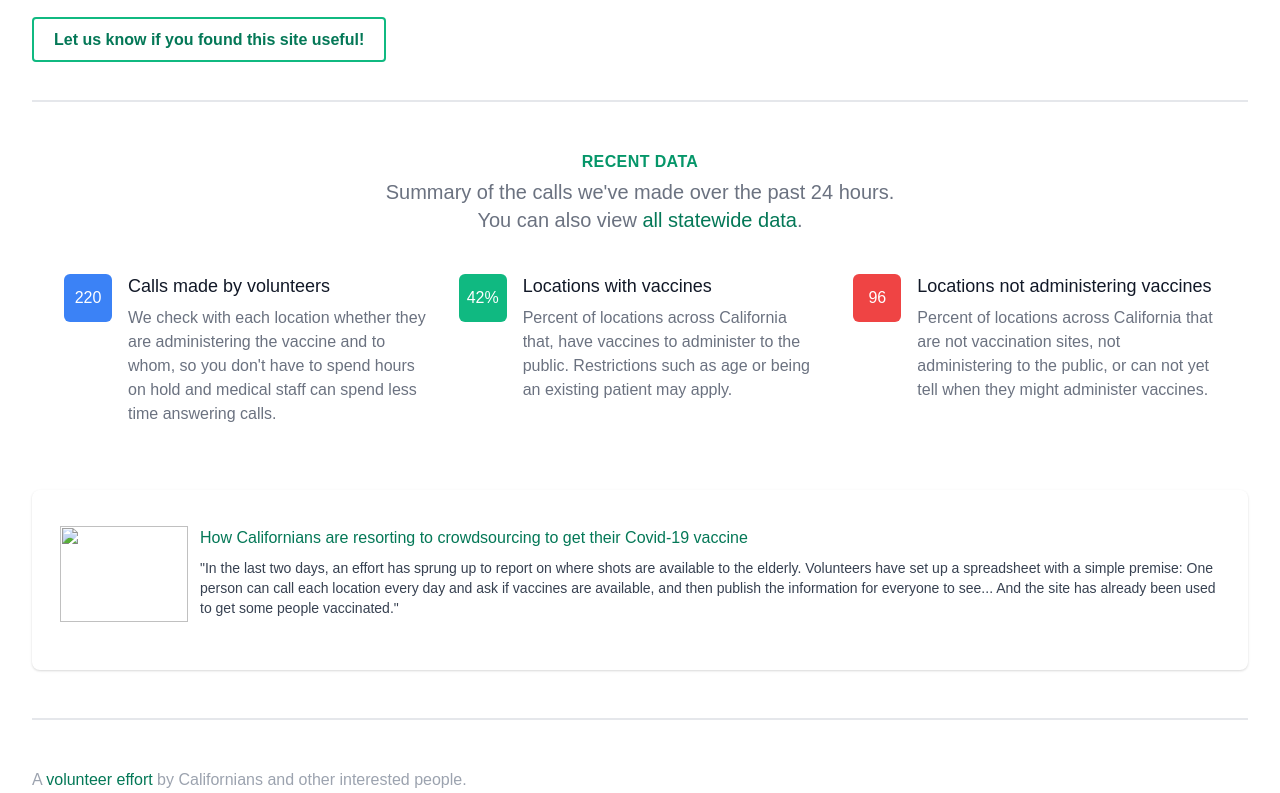
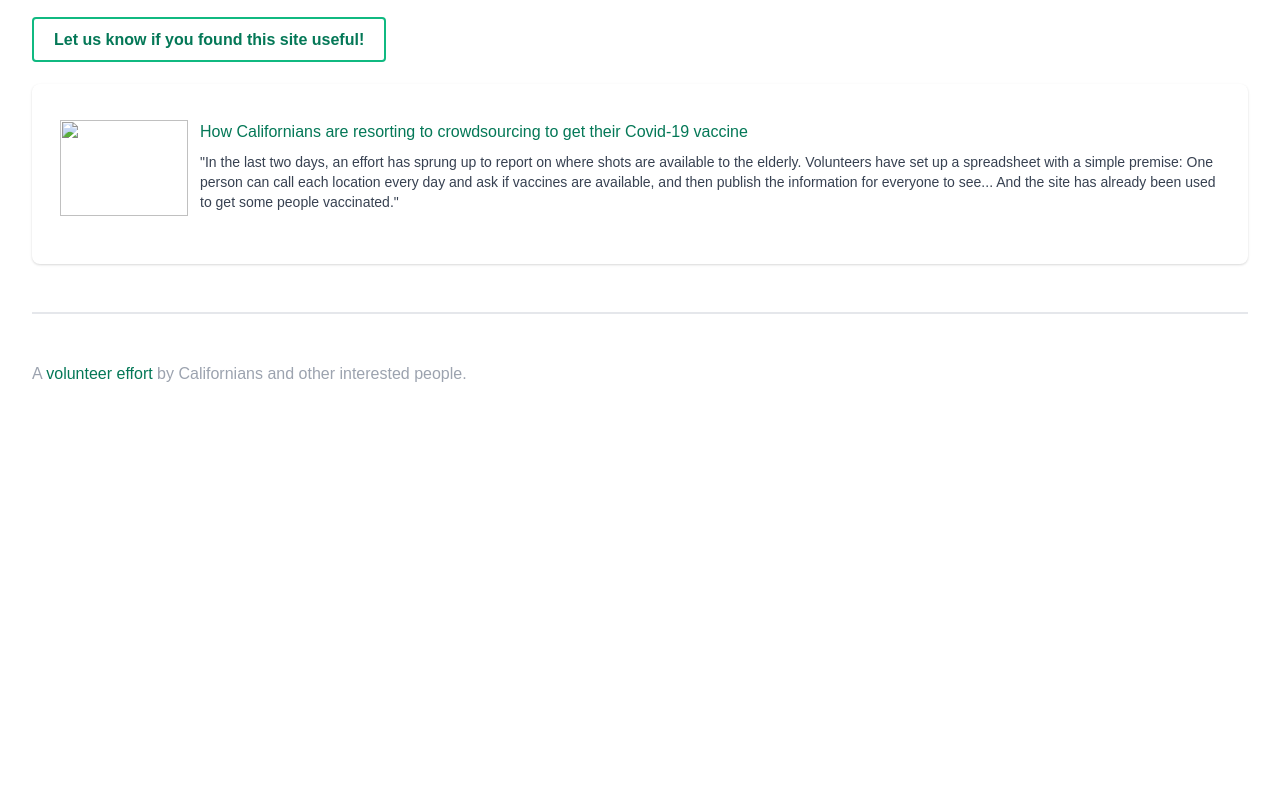
Before and after one commit to CAVaccineInventory/site, a Jekyll site: the page built from index.html, in a window 1280 px wide and 900 px high, scrolled down 517 px, cut to the strip 107-900 px from the top of the window. Built offline with Jekyll 4.4.1, drawn with Linux system fonts in a browser that asks for light colours; some web fonts are replaced; after the commit the page ends 1118 px from its top, so only the background shows below that.

Commit message:
Remove data blurbs to unblock rollout

```diff
--- a/index.html
+++ b/index.html
@@ -24,73 +24,10 @@ homepage: true
   </div>
 </div>
 
-<div class="mt-8">
+<div class="my-8">
   <div class="mt-5">
     <a href="https://airtable.com/shrOMv5EI1jYwV1XR" class="block md:inline px-5 py-3 border-2 border-green-500 text-green-700 font-bold rounded hover:bg-green-500 hover:text-white">Let us know if you found this site useful!</a>
   </div>
 </div>
 
-<div class="py-9 mt-9 md:py-12 md:mt-12 bg-white border-t-2 border-gray-200">
-  <div class="px-4 sm:px-6 lg:px-8">
-    <div class="lg:text-center">
-      <h2 class="text-base text-green-600 font-semibold tracking-wide uppercase">Recent Data</h2>
-      <p class="mt-1 max-w-2xl text-xl text-gray-500 lg:mx-auto">
-        Summary of the calls we've made over the past 24 hours.<br />You can also view <a href="{% link vaccination-sites.md %}">all statewide data</a>.
-      </p>
-    </div>
-
-    <div class="mt-10">
-      <dl class="space-y-10 lg:space-y-0 lg:grid lg:grid-cols-3 lg:gap-x-8 lg:gap-y-10">
-        <div class="flex">
-          <div class="flex-shrink-0">
-            <div class="flex items-center justify-center h-12 w-12 rounded-md bg-blue-500 text-white">
-              220
-            </div>
-          </div>
-          <div class="ml-4">
-            <dt class="text-lg leading-6 font-medium text-gray-900">
-              Calls made by volunteers
-            </dt>
-            <dd class="mt-2 text-base text-gray-500">
-              We check with each location whether they are administering the vaccine and to whom, so you don't have to spend hours on hold and medical staff can spend less time answering calls.
-            </dd>
-          </div>
-        </div>
-
-        <div class="flex">
-          <div class="flex-shrink-0">
-            <div class="flex items-center justify-center h-12 w-12 rounded-md bg-green-500 text-white">
-              42%
-            </div>
-          </div>
-          <div class="ml-4">
-            <dt class="text-lg leading-6 font-medium text-gray-900">
-              Locations with vaccines
-            </dt>
-            <dd class="mt-2 text-base text-gray-500">
-              Percent of locations across California that, have vaccines to administer to the public. Restrictions such as age or being an existing patient may apply.
-            </dd>
-          </div>
-        </div>
-
-        <div class="flex">
-          <div class="flex-shrink-0">
-            <div class="flex items-center justify-center h-12 w-12 rounded-md bg-red-500 text-white">
-              96
-            </div>
-          </div>
-          <div class="ml-4">
-            <dt class="text-lg leading-6 font-medium text-gray-900">
-              Locations not administering vaccines
-            </dt>
-            <dd class="mt-2 text-base text-gray-500">
-              Percent of locations across California that are not vaccination sites, not administering to the public, or can not yet tell when they might administer vaccines.
-            </dd>
-          </div>
-        </div>
-      </dl>
-    </div>
-  </div>
-</div>
-
 {% include coverage.html %}
```
Also changed, not shown: _layouts/region.html (+0 -52 lines).
